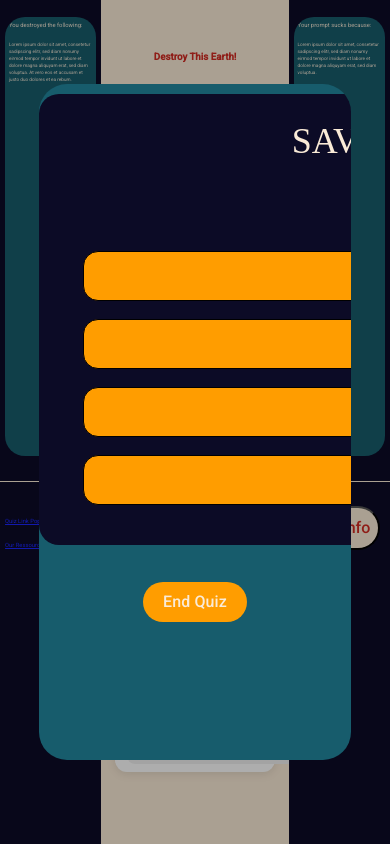
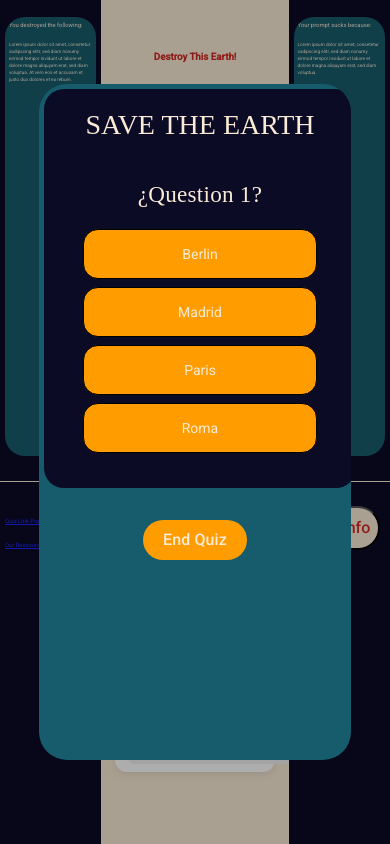
Before and after one commit to adriana-aa/promt-analyzer-app, an Angular app: page / in a window 390 px wide. Both pictures are taken after a click on the button "Quiz Link Popup". Built offline with nearby package versions, Linux system fonts and the light colour scheme.

Commit message:
responsive quiz bootstrap

```diff
--- a/src/app/quiz/quiz.component.css
+++ b/src/app/quiz/quiz.component.css
@@ -1,7 +1,6 @@
-
-
 .quiz-container {
-    width: 800px;
+  max-width: 800px;
+  width: 100%;
   margin: 10px auto;
   padding: 20px;
   background: #0c0b26;
@@ -28,16 +27,10 @@
 }
 
 .options {
-    display: flex;
-    flex-wrap: wrap;
-    justify-content: space-between;
-    gap: 10px;
   margin-bottom: 20px;
-
 }
 
 .option-button {
-    width: calc(50% - 5px);
   height: 50px;
   background: #ff9d00;
   color: antiquewhite;
@@ -47,7 +40,7 @@
   cursor: pointer;
 }
 
-
+/* States */
 button.selected {
   border: 2px solid #007bff;
 }
@@ -89,7 +82,6 @@
   display: flex;
   justify-content: center;
   margin-top: 10px;
-
 }
 
 .end-btn {
@@ -98,3 +90,23 @@
   color: antiquewhite !important;
   background: #ff9d00;
 }
+
+/* Responsive adjustments */
+@media (max-width: 767px) {
+  .quiz-container {
+    padding: 15px;
+    margin: 5px;
+  }
+
+  .title {
+    font-size: 28px;
+  }
+
+  .question {
+    font-size: 18px;
+  }
+
+  .option-button {
+    font-size: 14px;
+  }
+}
```
Lines whose indentation alone changed are shown as unchanged.
